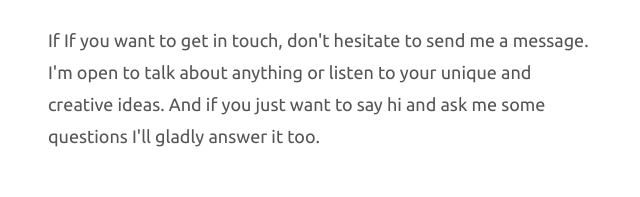
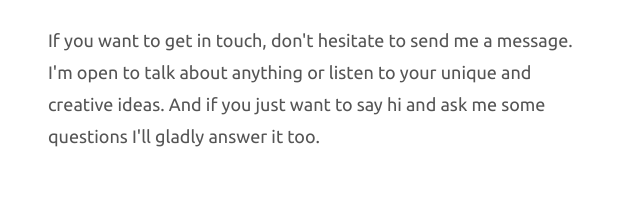
Before and after one commit to JudeTejada/PortfolioV1, a website with bundled scripts: page public/index.html in a window 1280 px wide. Shown: the part 3703-3900 px from the top of the page, 320-960 px from the left. Built offline with nearby package versions, Linux system fonts and the light colour scheme.

Commit message:
fixed a typo on contact

```diff
--- a/public/index.html
+++ b/public/index.html
@@ -13,7 +13,7 @@
 
   <meta name="thumbnail" content='https://judetejada.me/src/assets/me.png'>
   <meta property="og:locale" content="tl_PH">
-  <meta property="og:site_name" content="Jude Tejada Portfolio">
+  <meta property="og:site_name" content="Jude Tejada">
   <meta property="og:description" content="Jude Tejada is a Front End Developer based in the Philippines.">
 
   <meta property="twitter:card" content="summary_large_image">
@@ -302,7 +302,7 @@
         <!-- FORM -->
         <article class="contact__detail">
           <h5 class="heading--5 mb-1">I'm availabe for taking projects</h5>
-          <p class="paragraph"> If If you want to get in touch, don't hesitate to send me a message. I'm open to talk
+          <p class="paragraph">  If you want to get in touch, don't hesitate to send me a message. I'm open to talk
             about anything or listen to your unique and creative ideas. And if you just want to say hi and ask me some
             questions I'll gladly answer it too.</p>
 
```
Also changed, not shown: src/assets/1.png (added).
